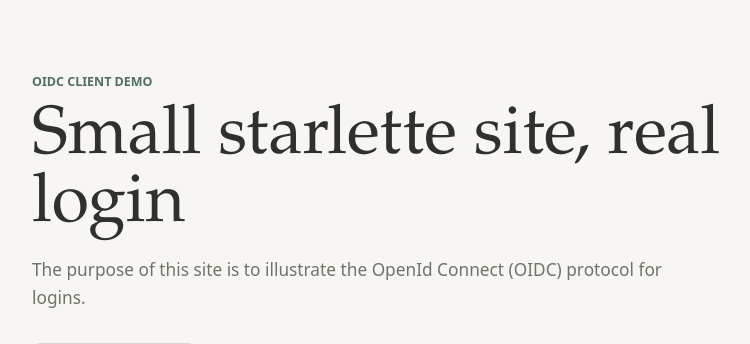
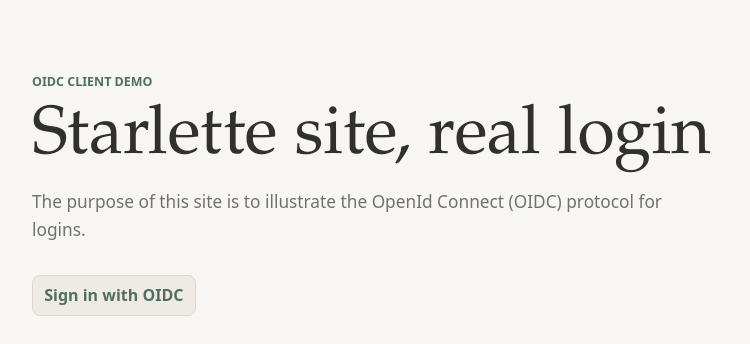
Before and after one commit to nresare/oidc-client-demo, a Python web app: template src/oidc_client_demo/templates/home.html in a window 1280 px wide. Shown: the top 344 px of the page, without its empty margins (208-958 px from the left). Run offline with Jinja, Linux system fonts and the light colour scheme; the template is opened without the code that fills it, so the values that code supplies are empty.

Commit message:
Update header text in home.html

```diff
--- a/src/oidc_client_demo/templates/home.html
+++ b/src/oidc_client_demo/templates/home.html
@@ -10,7 +10,7 @@
     <main>
       <section class="hero">
         <p class="eyebrow">OIDC client demo</p>
-        <h1>Small starlette site, real login</h1>
+        <h1>Starlette site, real login</h1>
         {% if user %}
           <p class="lede">You are signed in.</p>
           <div class="actions">
```
